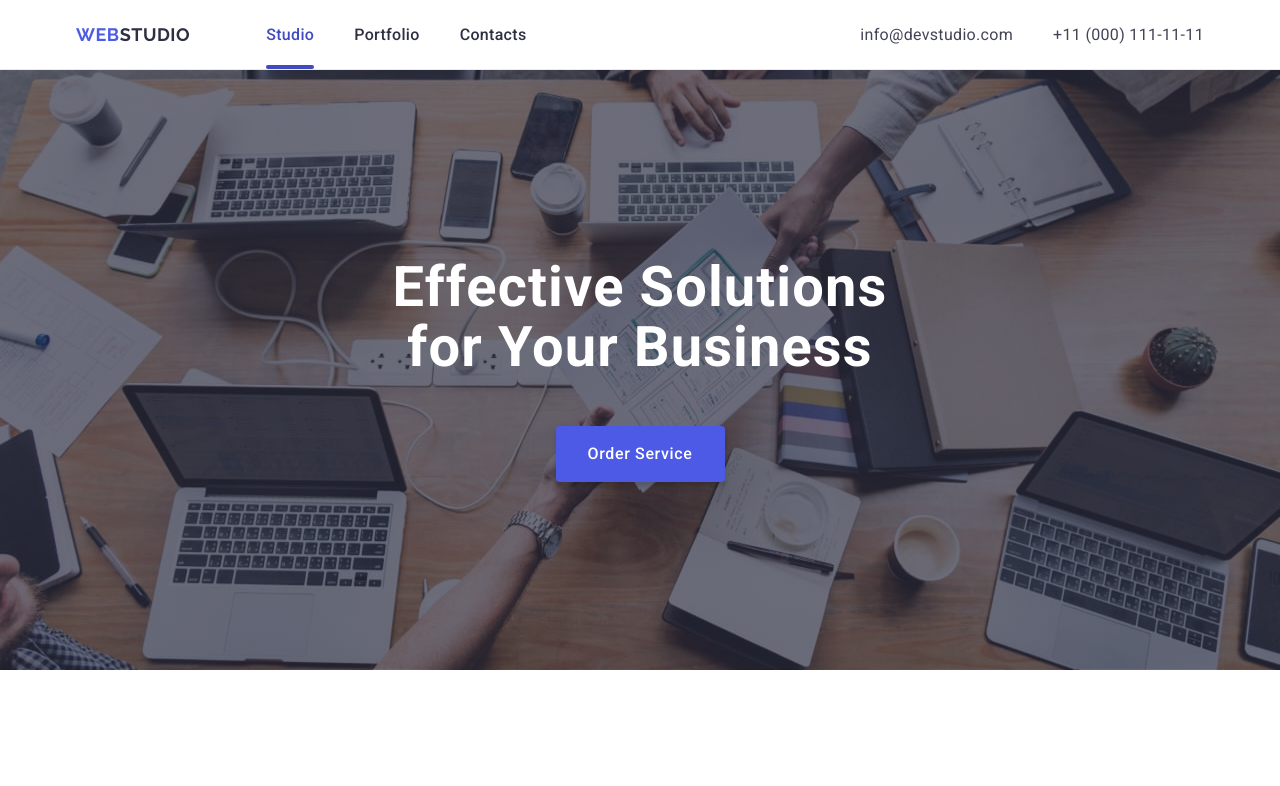
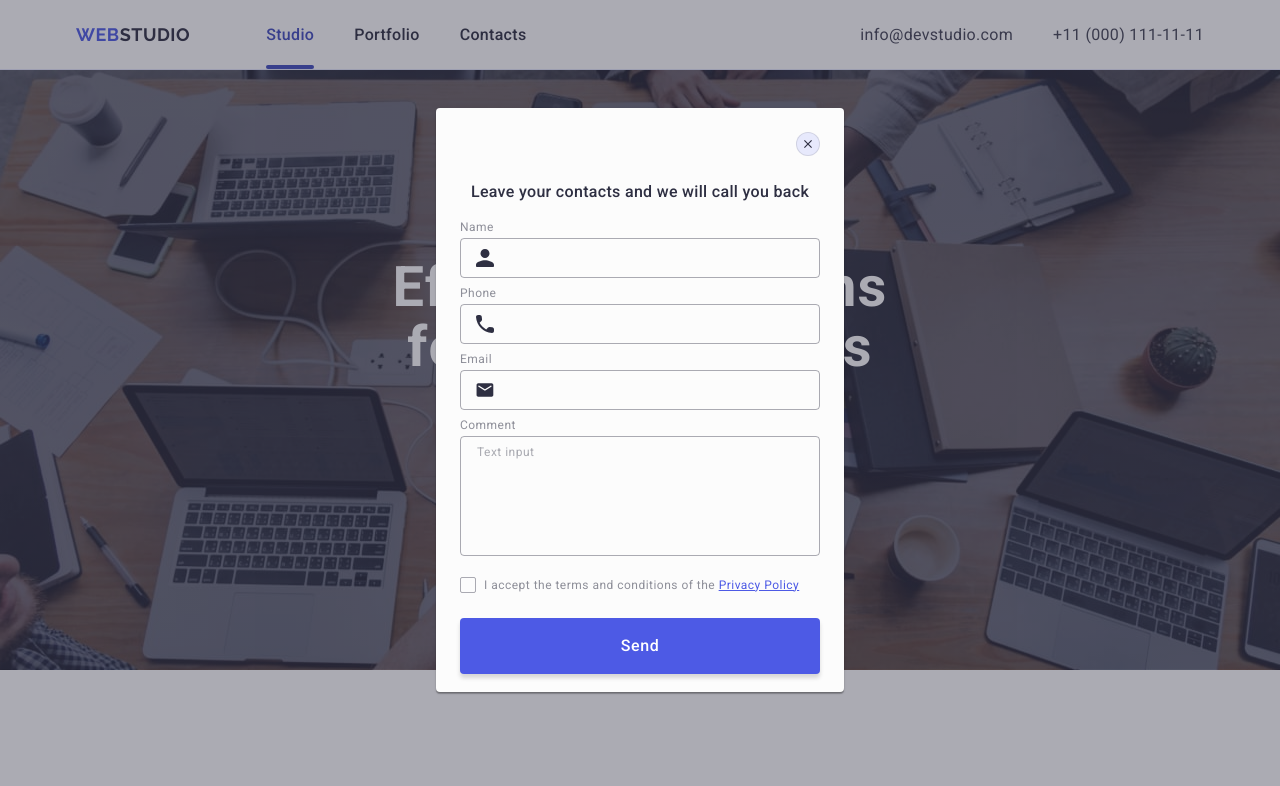
Before and after one commit to MKonst10/goit-markup-hw-05, a plain HTML site: page index.html in a window 1280 px wide. Shown: the top 786 px of the page. Drawn offline with nearby package versions, Linux system fonts and the light colour scheme.

Commit message:
fix main issues

```diff
--- a/css/styles.css
+++ b/css/styles.css
@@ -552,6 +552,10 @@ button {
   height: 40px;
   color: #fff;
   transition: border 250ms cubic-bezier(0.4, 0, 0.2, 1);
+  background-color: transparent;
+  font-size: 12px;
+  line-height: 2;
+  letter-spacing: 0.04em;
 }
 
 .footer-email-field::placeholder {
@@ -573,7 +577,7 @@ button {
   justify-content: center;
   border-radius: 4px;
   padding: 8px 24px;
-  width: 165px;
+  min-width: 165px;
   height: 40px;
   color: #fff;
   font-weight: 500;
@@ -660,7 +664,7 @@ button {
   letter-spacing: 0.02em;
   text-align: center;
   color: #2e2f42;
-  margin: 72px 24px 24px 24px;
+  margin: 72px 24px 16px;
 }
 
 .form-field-label {
@@ -699,6 +703,10 @@ button {
   margin-bottom: 8px;
 }
 
+.modal-textarea-field {
+  margin-bottom: 16px;
+}
+
 .form-field-icon {
   fill: #2e2f42;
   position: absolute;
@@ -724,6 +732,12 @@ button {
   padding: 8px 16px;
   resize: none;
   transition: border-color 250ms cubic-bezier(0.4, 0, 0.2, 1);
+  font-size: 12px;
+  line-height: 1.17;
+  color: rgba(46, 47, 66, 0.4);
+  letter-spacing: 0.04em;
+  background-color: transparent;
+  outline: transparent;
 }
 
 .form-field-comment::placeholder {
@@ -740,7 +754,7 @@ button {
 
 .form-field-comment-label {
   font-size: 12px;
-  line-height: 1.16667;
+  line-height: 1.17;
   letter-spacing: 0.04em;
   color: #8e8f99;
 }
@@ -764,8 +778,8 @@ button {
   + .form-field-comment-label
   .form-field-custom-checkbox {
   background-color: #404bbf;
-  border: 1px solid #404bbf;
-  fill: #fff;
+  border: none;
+  fill: #f4f4fd;
 }
 
 .form-field-checkbox:focus
@@ -774,23 +788,27 @@ button {
   outline: 1px solid rgba(0, 0, 255, 0.5);
 }
 
-.modal-button {
-  display: flex;
-  justify-content: center;
-}
-
 .form-send-button {
+  display: block;
   box-shadow: 0 4px 4px 0 rgba(0, 0, 0, 0.15);
-  background: #4d5ae5;
+  background-color: #4d5ae5;
   border: none;
   border-radius: 4px;
-  padding: 16px 32px;
-  width: 169px;
+  min-width: 169px;
+  height: 56px;
   font-weight: 500;
   font-size: 16px;
   line-height: 1.5;
   letter-spacing: 0.04em;
-  color: #fff;
+  color: #ffffff;
+  font-family: "Roboto", sans-serif;
+  cursor: pointer;
+  transition: background-color 250ms cubic-bezier(0.4, 0, 0.2, 1);
+}
+
+.form-send-button:hover,
+.form-send-button:focus {
+  background-color: #404bbf;
 }
 
 .form-field-custom-checkbox {
@@ -804,4 +822,7 @@ button {
   justify-content: center;
   fill: transparent;
   margin-right: 8px;
+  transition: background-color 250ms cubic-bezier(0.4, 0, 0.2, 1),
+    border 250ms cubic-bezier(0.4, 0, 0.2, 1),
+    fill 250ms cubic-bezier(0.4, 0, 0.2, 1);
 }
--- a/index.html
+++ b/index.html
@@ -505,7 +505,7 @@
     </footer>
 
     <!-----------------------------BACKDROP/MODAL------------------------------->
-    <div class="backdrop">
+    <div class="backdrop is-open">
       <div class="modal">
         <button type="button" class="modal-close-button">
           <svg class="modal-close-icon" width="8px" height="8px">
@@ -561,7 +561,7 @@
               </svg>
             </div>
           </div>
-          <div class="modal-form-field">
+          <div class="modal-textarea-field">
             <label class="form-field-label" for="user-comment">Comment</label>
             <textarea
               class="form-field-comment"
@@ -574,12 +574,12 @@
             <input
               class="form-field-checkbox visually-hidden"
               type="checkbox"
-              name="user-checkbox"
-              id="user-checkbox"
+              name="user-privacy"
+              id="user-privacy"
               value="true"
               required
             />
-            <label class="form-field-comment-label" for="user-checkbox">
+            <label class="form-field-comment-label" for="user-privacy">
               <span class="form-field-custom-checkbox">
                 <svg class="form-field-custom-icon" width="10" height="8">
                   <use href="./images/icons.svg#icon-arrow"></use>
@@ -588,9 +588,7 @@
               <a href="" class="privacy-policy-link">Privacy Policy</a></label
             >
           </div>
-          <div class="modal-button">
-            <button type="submit" class="form-send-button">Send</button>
-          </div>
+          <button type="submit" class="form-send-button">Send</button>
         </form>
       </div>
     </div>
```
